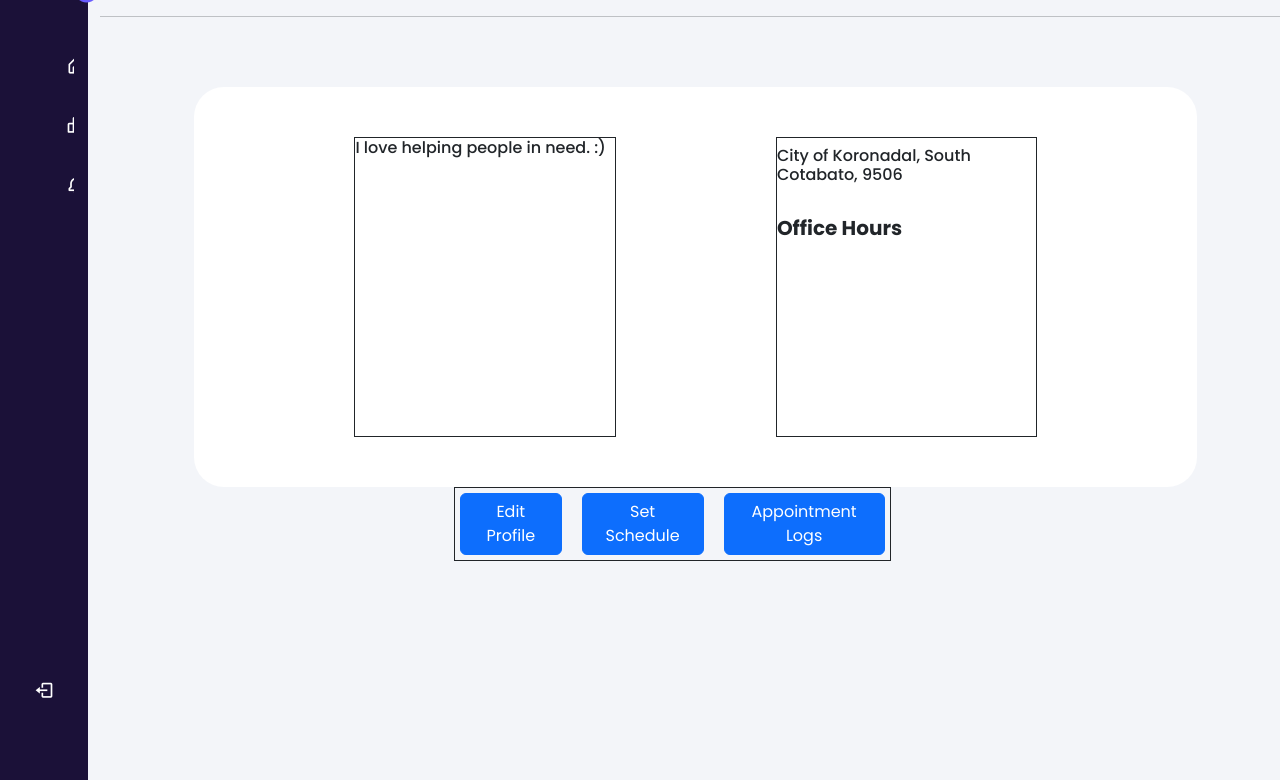
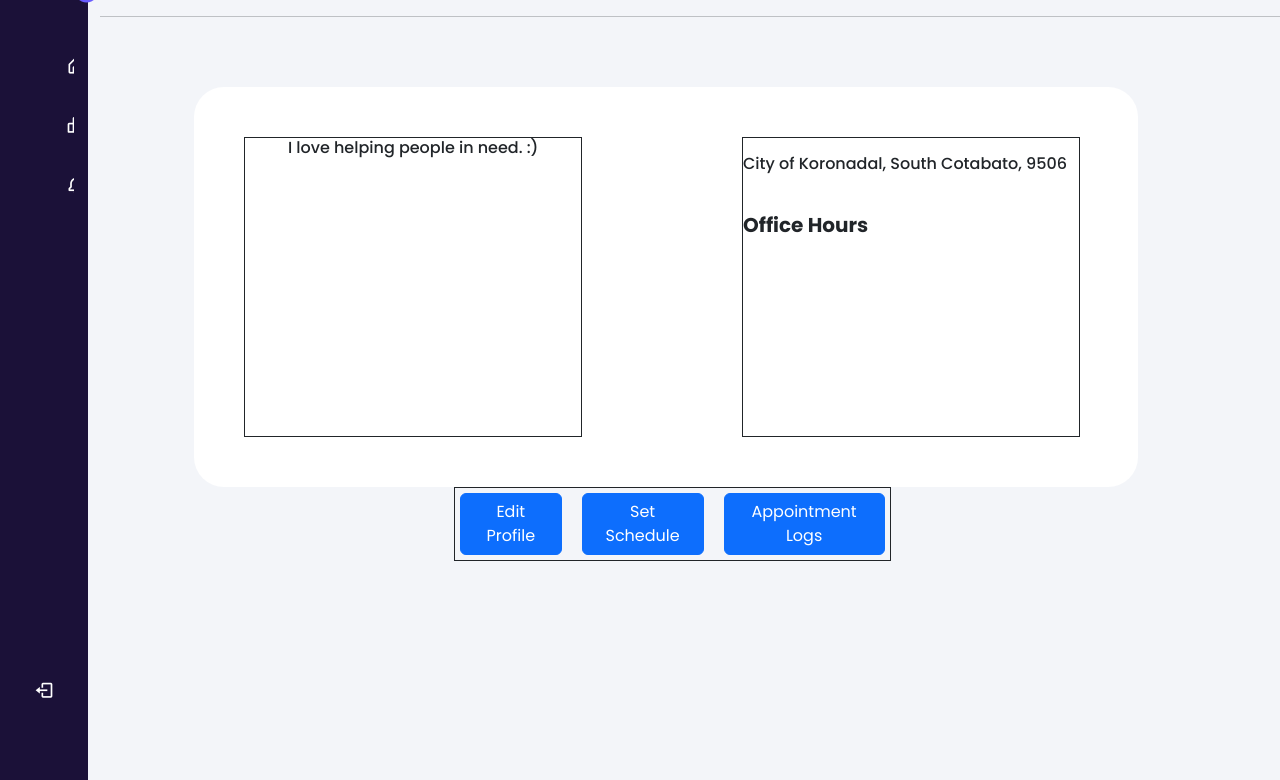
Before and after one commit to Typo51/MedHive, a PHP site: page /doctorsProfileReal.php in a window 1280 px wide. Shown: the part 20-800 px from the top of the page. Run offline with PHP 8.4, Linux system fonts and the light colour scheme; the visitor is signed in with stand-in values (Sample User, id 1); data that the repository does not hold is empty; some libraries are stand-ins or nearby versions.

Commit message:
Add files via upload

```diff
--- a/css/doctorProfile.css
+++ b/css/doctorProfile.css
@@ -18,76 +18,82 @@ body{
 
  .container-profile
 {
-  padding: 50px;
   background-color: #fff;
+  padding: 10px 10px 0px 10px;
   border-radius: 80px;
   margin-top: 20px;
   width: 40%;
   margin-left: 8%;
   height: 180px;
   display: flex;
+  gap: 10px;
 
 }
 
-.patient-profile
+ .avatar
 {
-  display: flex;
-  flex-direction: column;
-  position: relative;
+  width: 16em;
+  height: 10em;
+   position: relative;
+   border-radius: 100%;
 
 }
 
-.profile
-{
+.wrapper-profile{
+
+  display: flex;
+  flex-direction: column;
+
+  width: 100%;
+  height: 80%;
 
 }
 
-
-.profile p:nth-child(2)
+ .name
 {
-  top: -34%;
-  left: 60%;
-  position: relative;
+  width: 100%;
+  height: 50%;
+  padding: 20px 0px 0px 0px;
 
 }
 
-.profile p:nth-child(3)
+ .specialty
 {
-  top: -40%;
-  position: relative;
-
-}
+  width: 100%;
+  height: 50%;
+  padding: 10px 0px 0px 0px;
 
 
-.container-profile p
-{
-  padding: 0px 0px 0px 10px;
-
-}
-
-.container-profile img
-{
-  height: 90px;
-  width: 90px;
-  border-radius: 80px;
-
-}
-
-.container-profile h5
-{
-  padding-left: 20px;
 }
 
 /*ABOUT ME CSS*/
 
-.about-me-container
-{
-	padding: 1px 40px;
+.container-about{
+  background-color: #fff;
+  padding: 50px;
+  border-radius: 30px;
+  margin-top: 70px;
+  margin-left: 8%;
+  width: 80%;
+  height: 50vh;
+  display: flex;
+  gap: 10em;
+
 }
-.about-me
-{
-	padding: 20px 0px 0px 0px;
-	font-family: arial;
+
+.personal-info{
+  border: 1px solid;
+  width: 40%;
+  display: flex;
+  flex-direction: column;
+  align-items: center;
+}
+
+.clinic-info{
+  border: 1px solid;
+  width: 40%;
+  display: flex;
+  flex-direction: column;
 }
 
 /*APPOINTMENT SETUP*/
@@ -139,35 +145,7 @@ body{
 	margin: 20px 0px 0px 0px;
 }
 
-.container-about
-{
 
-  padding: 50px 10em;
-  background-color: #fff;
-  border-radius: 30px;
-  margin-top: 70px;
-  margin-left: 8%;
-  width: 85%;
-  height: 50vh;
-  display: flex;
-  gap: 10em;
-
-}
-
-input [type='checkbox']{
-
-  opacity: 1 !important;
-}
-
-.personal-info{
-  border: 1px solid;
-  width: 40%;
-}
-
-.clinic-info{
-  border: 1px solid;
-  width: 40%;
-}
 
 .action-buttons{
   border: 1px solid;
@@ -182,3 +160,8 @@ input [type='checkbox']{
   justify-content: center;
   gap: 20px;
 }
+
+input [type='checkbox']{
+
+  opacity: 1 !important;
+}
--- a/css/modals.css
+++ b/css/modals.css
@@ -24,6 +24,7 @@
      width: 10px;
      height: 10px;
    }
+
    @media screen and (max-width:500px)
    {
      .patient-list-container-inside
@@ -44,6 +45,11 @@
    justify-content: center;
    flex-direction: column;
    gap: 10px;
+  }
+
+  .container form
+  {
+   width: 100%;
   }
 
   .container4{
```
Also changed, not shown: css/patientsInfoForm.css (+22 -2 lines), css/recordsCenter.css (+37 -13 lines).
